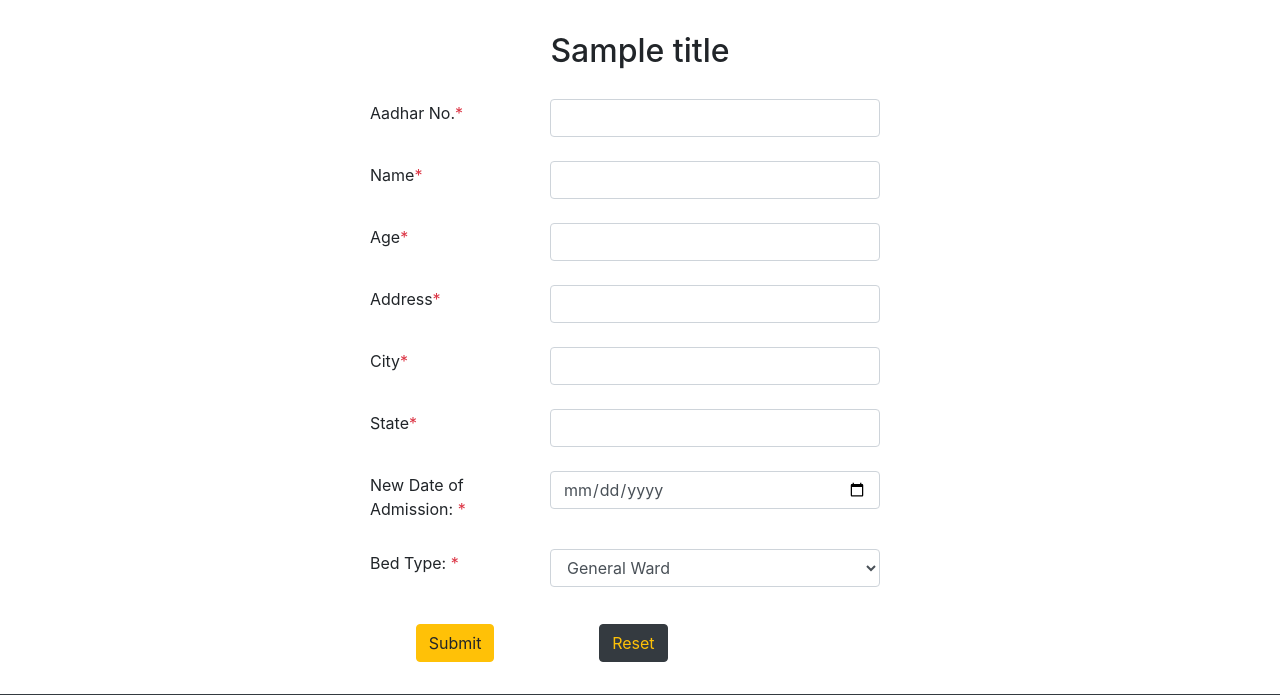
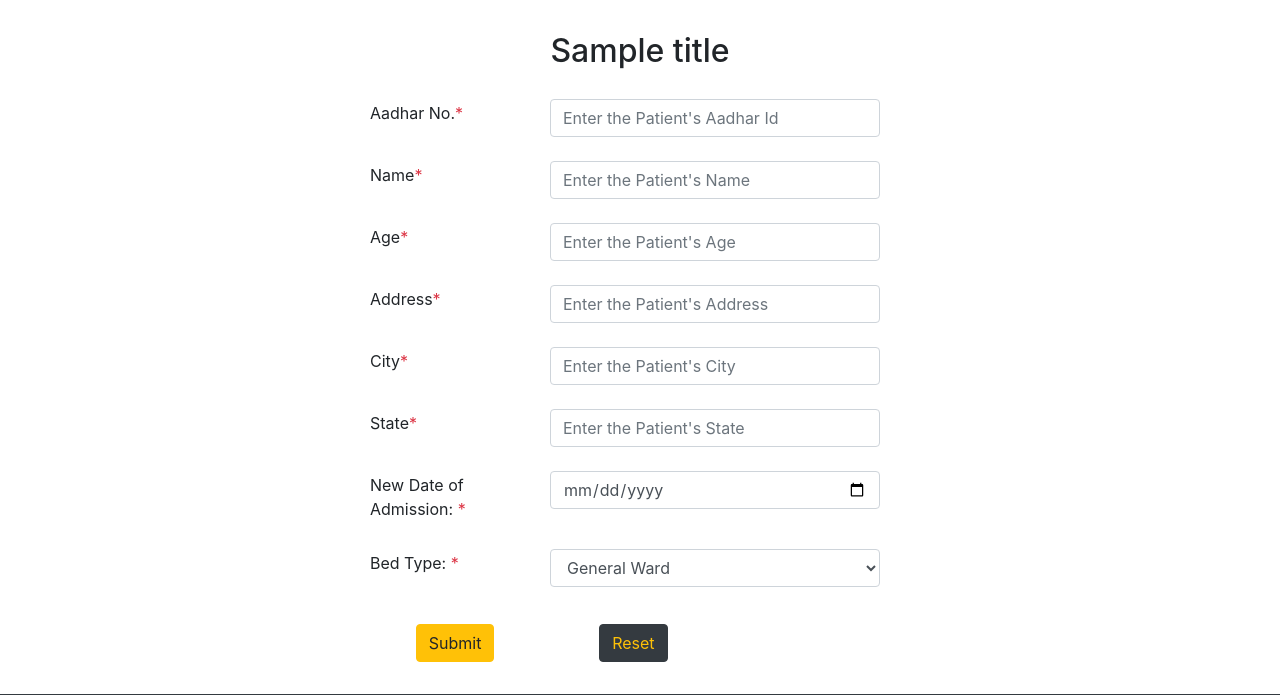
Before and after one commit to srivastavas08/HealthCare1, a Flask app: template application/templates/create_patient.html in a window 1280 px wide. Shown: the part 157-852 px from the top of the page. Run offline with Flask 2, Linux system fonts and the light colour scheme; the template is opened without the code that fills it: values that come from a table or form of the project are taken from there, most other values are stand-ins (such as "Sample title", 1, 10 or a date in 2020); some libraries are stand-ins or nearby versions.

Commit message:
BackUP code 1

```diff
--- a/application/forms.py
+++ b/application/forms.py
@@ -3,10 +3,10 @@ from wtforms import StringField, PasswordField, SubmitField, BooleanField, Selec
 from wtforms.validators import DataRequired, Email, Length, EqualTo, ValidationError
 from application.models import User, NewPatient
 import datetime
-
+import re
 
 class LoginForm(FlaskForm):
-    email = StringField("Email", validators=[DataRequired()])
+    email = StringField("User Id", validators=[DataRequired()])
     password = PasswordField("Password", validators=[
                              DataRequired(), Length(min=6, max=15)])
     remember_me = BooleanField("Remember Me")
@@ -20,9 +20,9 @@ class RegisterForm(FlaskForm):
     password_confirm = PasswordField("Confirm Password", validators=[
                                      DataRequired(), Length(min=10, max=15), EqualTo('password')])
     first_name = StringField("First Name", validators=[
-                             DataRequired(), Length(min=2, max=55)])
+                             DataRequired(), Length(min=2, max=20)])
     last_name = StringField("Last Name", validators=[
-                            DataRequired(), Length(min=2, max=55)])
+                            DataRequired(), Length(min=2, max=20)])
     submit = SubmitField("Register Now")
 
     def validate_email(self, email):
@@ -31,12 +31,13 @@ class RegisterForm(FlaskForm):
             raise ValidationError("Email is already in use. Pick another one.")
 
 
+
 class Patient(FlaskForm):
     aadhar = StringField("Aadhar No.", validators=[DataRequired(), Length(min=12, max=12)])
-    name = StringField("Name", validators=[DataRequired()])
-    address = StringField("Address", validators=[DataRequired()])
+    name = StringField("Name", validators=[DataRequired(), Length(min=2, max=20)])
+    address = StringField("Address", validators=[DataRequired(), Length(min=1, max=30)])
     age = StringField("Age", validators=[DataRequired(), Length(min=1, max=3)])
-    state = StringField("State", validators=[DataRequired()])
+    state = StringField("State", validators=[DataRequired(), Length(min=2, max=20)])
     bedtype = StringField("Bed Type", validators=[DataRequired()])
-    city = StringField("City", validators=[DataRequired()])
+    city = StringField("City", validators=[DataRequired(), Length(min=2, max=12)])
     submit = SubmitField("Submit")
--- a/application/models.py
+++ b/application/models.py
@@ -34,14 +34,14 @@ class NewPatient(db.Document):
 
 #For Available Medicines
 class MasterPharmacy(db.Document):
-    medicine_id = db.IntField(max_length=4)
+    medicine_id = db.IntField(max_length=4, unique=True)
     medicine_name = db.StringField()
     medicine_qty = db.IntField()
     medicine_price = db.FloatField()
 
 #For Available Diagnosis
 class MasterDiagnosis(db.Document):
-    test_id = db.IntField(max_length=4)
+    test_id = db.IntField(max_length=4, unique=True)
     test_name = db.StringField()
     test_price = db.FloatField()
 
--- a/application/templates/create_patient.html
+++ b/application/templates/create_patient.html
@@ -13,7 +13,7 @@
                     </div>
                     <div class="col-sm-8">
 
-                        {{ form.aadhar(class_="form-control", onkeypress="return /[0-9]{1,12}/i.test(event.key)") }}</div>
+                        {{ form.aadhar(class_="form-control", onkeypress="return /[0-9]{1,12}/i.test(event.key)", placeholder="Enter the Patient's Aadhar Id") }}</div>
                     {% for error in form.aadhar.errors %}
                     <span class="error-message">{{ error }}</span>
                     {% endfor %}
@@ -23,7 +23,7 @@
                         {{ form.name.label }}<text class="text-danger">*</text>
                     </div>
                     <div class="col-sm-8">
-                        {{ form.name(class_="form-control", onkeypress="return /^[a-zA-Z\s]+$/i.test(event.key)") }}</div>
+                        {{ form.name(class_="form-control", onkeypress="return /^[a-zA-Z\s]+$/i.test(event.key)", placeholder="Enter the Patient's Name") }}</div>
                     {% for error in form.name.errors %}
                     <span class="error-message">{{ error }}</span>
                     {% endfor %}
@@ -34,7 +34,7 @@
                         {{ form.age.label }}<text class="text-danger">*</text>
                     </div>
                     <div class="col-sm-8">
-                        {{ form.age(class_="form-control", onkeypress="return /^[0-9]{1,3}$/i.test(event.key)") }}</div>
+                        {{ form.age(class_="form-control", onkeypress="return /^[0-9]{1,3}$/i.test(event.key)", placeholder="Enter the Patient's Age") }}</div>
                     {% for error in form.age.errors %}
                     <span class="error-message">{{ error }}</span>
                     {% endfor %}
@@ -44,7 +44,7 @@
                     <div class="col-sm-4 col-form-label">
                         {{ form.address.label }}<text class="text-danger">*</text>
                     </div>
-                    <div class="col-sm-8">{{ form.address(class_="form-control") }}</div>
+                    <div class="col-sm-8">{{ form.address(class_="form-control",placeholder="Enter the Patient's Address") }}</div>
                     {% for error in form.address.errors %}
                     <span class="error-message">{{ error }}</span>
                     {% endfor %}
@@ -53,7 +53,7 @@
                     <div class="col-sm-4 col-form-label">
                         {{ form.city.label }}<text class="text-danger">*</text>
                     </div>
-                    <div class="col-sm-8">{{ form.city(class_="form-control", onkeypress="return /^[a-zA-Z\s]+$/i.test(event.key)") }}</div>
+                    <div class="col-sm-8">{{ form.city(class_="form-control", onkeypress="return /^[a-zA-Z\s]+$/i.test(event.key)", placeholder="Enter the Patient's City") }}</div>
                     {% for error in form.city.errors %}
                     <span class="error-message">{{ error }}</span>
                     {% endfor %}
@@ -62,7 +62,7 @@
                     <div class="col-sm-4 col-form-label">
                         {{ form.state.label }}<text class="text-danger">*</text>
                     </div>
-                    <div class="col-sm-8">{{ form.state(class_="form-control", onkeypress="return /^[a-zA-Z\s]+$/i.test(event.key)") }}</div>
+                    <div class="col-sm-8">{{ form.state(class_="form-control", onkeypress="return /^[a-zA-Z\s]+$/i.test(event.key)", placeholder="Enter the Patient's State") }}</div>
                     {% for error in form.state.errors %}
                     <span class="error-message">{{ error }}</span>
                     {% endfor %}
--- a/application/templates/login.html
+++ b/application/templates/login.html
@@ -13,7 +13,7 @@
                     <div class="col-sm-4 col-form-label">
                         {{ form.email.label }}<text class="text-danger">*</text>
                     </div>
-                    <div class="col-sm-8">{{ form.email(size=35, class_="form-control") }}</div>
+                    <div class="col-sm-8">{{ form.email(size=35, class_="form-control", placeholder="Enter User Id here") }}</div>
                     {% for error in form.email.errors %}
                     <span class="error-message">{{ error }}</span>
                     {% endfor %}
@@ -22,7 +22,7 @@
                     <div class="col-sm-4 col-form-label">
                         {{ form.password.label }}<text class="text-danger">*</text>
                     </div>
-                    <div class="col-sm-8">{{ form.password(size=35, class_="form-control") }}</div>
+                    <div class="col-sm-8">{{ form.password(size=35, class_="form-control", placeholder="Enter Password here") }}</div>
                     {% for error in form.password.errors %}
                     <span class="error-message">{{ error }}</span>
                     {% endfor %}
```
